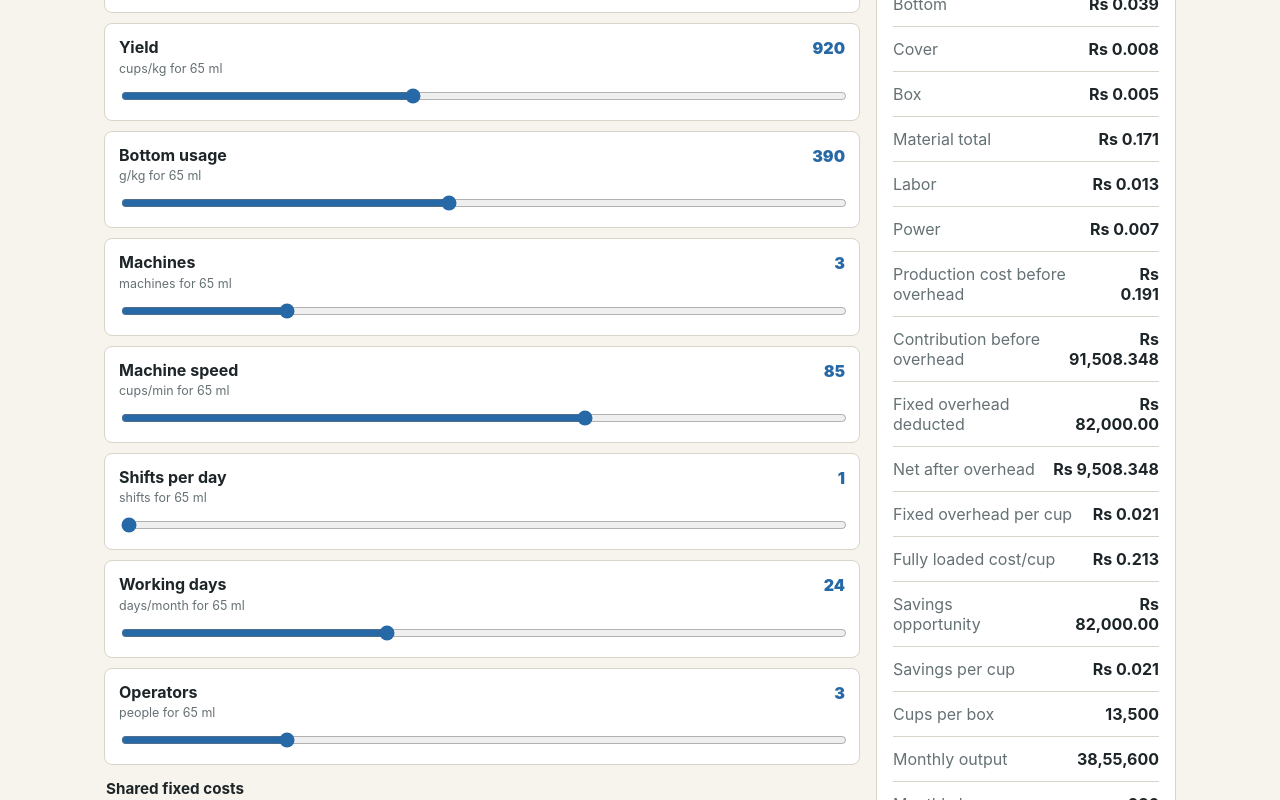
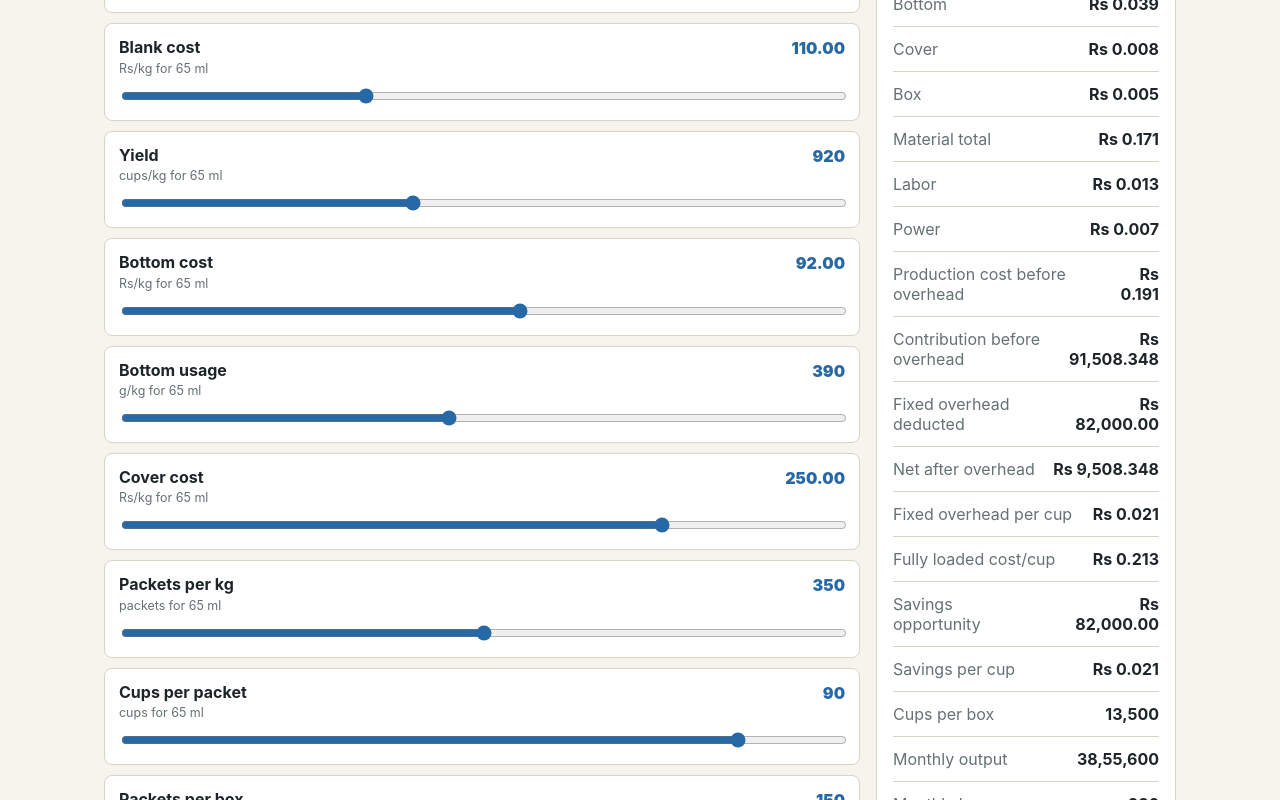
Before and after one commit to mcmppdev/mcmprodcost, a Next.js app: page /60-65ml-short in a window 1280 px wide. Shown: the part 580-1380 px from the top of the page. Built offline with nearby package versions, Linux system fonts and the light colour scheme.

Commit message:
deploy changes

```diff
--- a/components/CupCalculator.jsx
+++ b/components/CupCalculator.jsx
@@ -152,6 +152,25 @@ function getStoredSharedState(cup, stored) {
   return withoutVariantFields(stored?.shared || {}, cup.variantFields);
 }
 
+function getStoredVariantState(cup, stored, factoryVariants) {
+  const previousSharedVariantValues = Object.fromEntries(
+    Object.entries(stored?.shared || {}).filter(([field]) =>
+      isVariantField(cup, field)
+    )
+  );
+
+  return Object.fromEntries(
+    cup.variants.map((variant) => [
+      variant.id,
+      {
+        ...factoryVariants[variant.id],
+        ...previousSharedVariantValues,
+        ...(stored?.variants?.[variant.id] || {})
+      }
+    ])
+  );
+}
+
 function getFactoryState(cup) {
   if (!cup.variants?.length) {
     return {
@@ -229,10 +248,7 @@ export default function CupCalculator({ cup }) {
         ...factoryState.shared,
         ...getStoredSharedState(cup, stored)
       });
-      setVariantValues({
-        ...factoryState.variants,
-        ...(stored?.variants || {})
-      });
+      setVariantValues(getStoredVariantState(cup, stored, factoryState.variants));
       setBaseline(stored ? "Saved local state" : "Factory defaults");
       return;
     }
@@ -335,6 +351,8 @@ export default function CupCalculator({ cup }) {
 
   const profitTone = totals.monthlyProfit >= 0 ? "positive" : "negative";
   const isModelA = cup.modelType === "A";
+  const variantInputFields = fields.filter((field) => isVariantField(cup, field));
+  const sharedInputFields = fields.filter((field) => !isVariantField(cup, field));
 
   return (
     <article className="calculator">
@@ -420,23 +438,25 @@ export default function CupCalculator({ cup }) {
         {hasVariants ? (
           <>
             <SliderGroup
-              title={`Variant inputs - ${
+              title={`Variant costs - ${
                 cup.variants.find((variant) => variant.id === selectedVariant)?.label
               }`}
-              fields={fields.filter((field) => isVariantField(cup, field))}
+              fields={variantInputFields}
               cup={cup}
               values={values}
               selectedVariant={selectedVariant}
               onChange={updateValue}
             />
+            {sharedInputFields.length > 0 && (
               <SliderGroup
-              title="Shared fixed costs"
-              fields={fields.filter((field) => !isVariantField(cup, field))}
+                title="Shared inputs"
+                fields={sharedInputFields}
                 cup={cup}
                 values={values}
                 selectedVariant={selectedVariant}
                 onChange={updateValue}
               />
+            )}
           </>
         ) : (
           <SliderGroup
--- a/data/cups.config.js
+++ b/data/cups.config.js
@@ -355,41 +355,50 @@ export const cups = [
     name: "60 / 65 ml Short",
     volumeMl: "60 / 65",
     modelType: "A",
-    description: "Shared Model A calculator with size-specific production inputs.",
+    description: "Combined Model A calculator with separate inputs per size.",
     defaults: modelA65.defaults,
     ranges: modelA65.ranges,
     defaultVariant: "65ml-short",
-    variantFields: ["sp", "cpk", "botu", "mach", "cpm", "shifts", "ops", "days"],
+    variantFields: [
+      "sp",
+      "bc",
+      "cpk",
+      "botc",
+      "botu",
+      "cc",
+      "ppk",
+      "cpp",
+      "ppb",
+      "boxr",
+      "mach",
+      "cpm",
+      "shifts",
+      "hrs",
+      "days",
+      "ops",
+      "opS",
+      "sup",
+      "rent",
+      "mech",
+      "trans",
+      "pwr"
+    ],
     variants: [
       {
         id: "60ml-short",
         label: "60 ml",
         volumeMl: 60,
         defaults: {
-          sp: 0.215,
+          ...modelA65.defaults,
           cpk: 980,
-          botu: 360,
-          mach: 3,
-          cpm: 85,
-          shifts: 1,
-          ops: 3,
-          days: 24
+          botu: 360
         }
       },
       {
         id: "65ml-short",
         label: "65 ml",
         volumeMl: 65,
-        defaults: {
-          sp: 0.215,
-          cpk: 920,
-          botu: 390,
-          mach: 3,
-          cpm: 85,
-          shifts: 1,
-          ops: 3,
-          days: 24
-        }
+        defaults: modelA65.defaults
       }
     ]
   },
```
Lines whose indentation alone changed are shown as unchanged.
